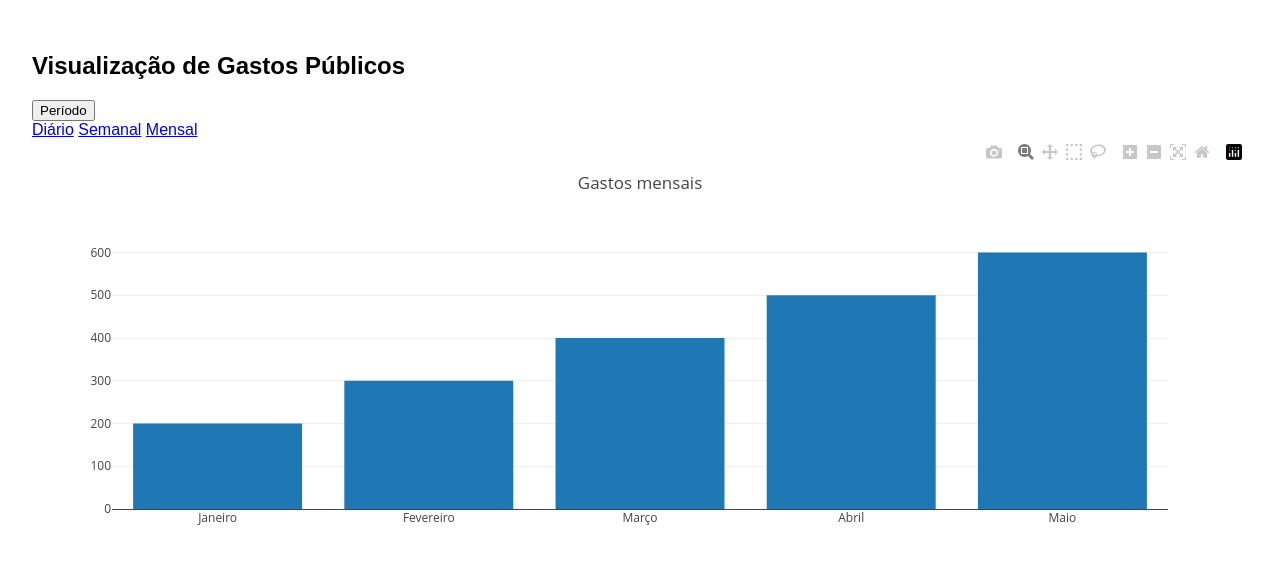
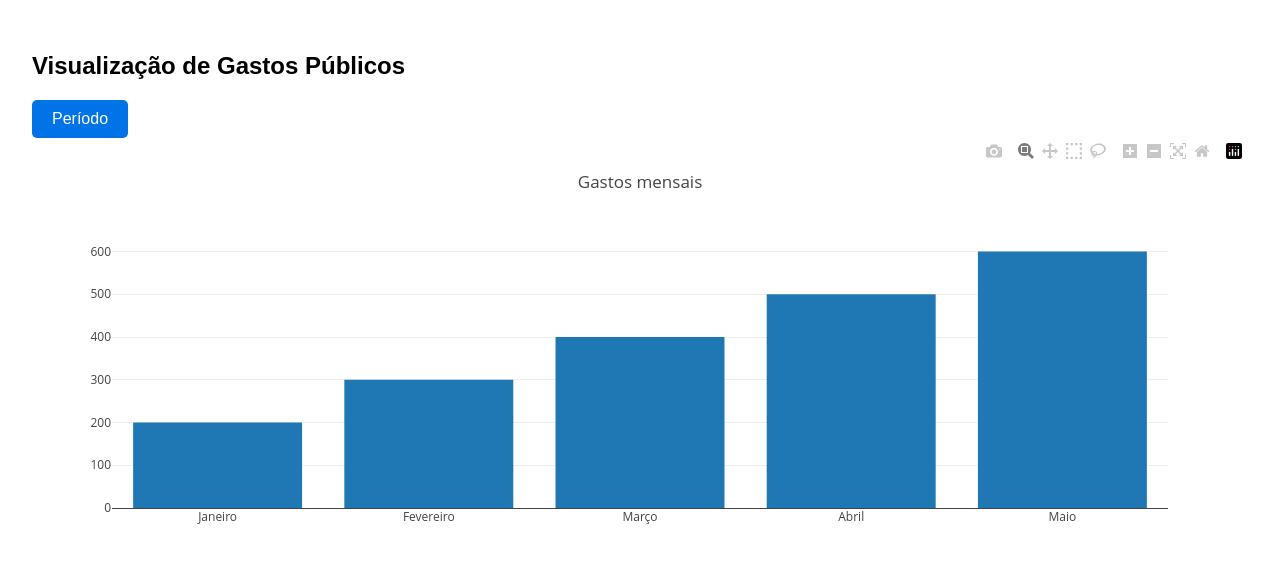
Before and after one commit to unb-mds/Squad13, a Flask app: page /charts in a window 1280 px wide. Shown: the part 50-638 px from the top of the page. Run offline with Flask 2, Linux system fonts and the light colour scheme; some libraries are stand-ins or nearby versions.

Commit message:
style: atualização dos  estilos no CSS

```diff
--- a/codigo/project/static/style.css
+++ b/codigo/project/static/style.css
@@ -46,3 +46,90 @@
     bottom: 0;
     width: 100%;
 }
+
+
+form[action="{{ url_for('tables') }}"] {
+    margin-bottom: 2rem;
+}
+
+button {
+    background-color: #0073e6;
+    color: white;
+    border: none;
+    padding: 0.8rem 1.5rem;
+    font-size: 1rem;
+    cursor: pointer;
+    border-radius: 5px;
+    transition: background-color 0.3s ease, transform 0.3s ease;
+    margin-right: 1rem;
+}
+
+button:hover {
+    background-color: #005bb5;
+    transform: scale(1.05);
+}
+
+button:focus {
+    outline: none;
+}
+
+form button {
+    background-color: #0073e6;
+    color: white;
+    padding: 0.6rem 1rem;
+    font-size: 1rem;
+    border-radius: 5px;
+    cursor: pointer;
+    transition: background-color 0.3s ease, transform 0.3s ease;
+    margin-top: 1rem;
+}
+
+form button:hover {
+    background-color: #005bb5;
+    transform: scale(1.05);
+}
+
+/* Estilos para a caixinha expansível */
+.dropdown {
+    position: relative;
+    display: inline-block;
+}
+
+.dropdown-btn {
+    background-color: #0073e6;
+    color: white;
+    padding: 10px 20px;
+    font-size: 16px;
+    border: none;
+    cursor: pointer;
+    border-radius: 5px;
+}
+
+.dropdown-btn:hover {
+    background-color: #005bb5;
+}
+
+.dropdown-content {
+    display: none;
+    position: absolute;
+    background-color: white;
+    min-width: 160px;
+    box-shadow: 0px 8px 16px rgba(0, 0, 0, 0.2);
+    z-index: 1;
+    border-radius: 5px;
+}
+
+.dropdown-content a {
+    color: black;
+    padding: 12px 16px;
+    text-decoration: none;
+    display: block;
+}
+
+.dropdown-content a:hover {
+    background-color: #f1f1f1;
+}
+
+.dropdown:hover .dropdown-content {
+    display: block;
+}
```
